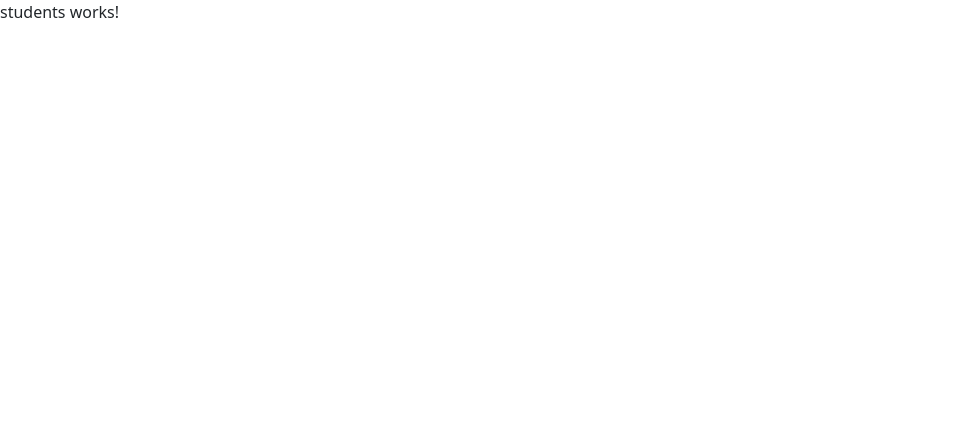
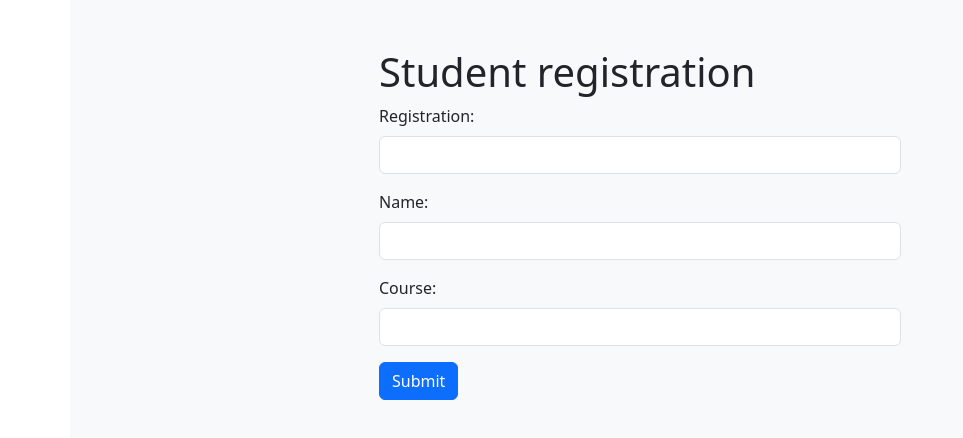
Before and after one commit to muriisantuss/register, an Angular app: page / in a window 1280 px wide. Shown: the top 438 px of the page, without its empty margins (0-963 px from the left). Built offline with nearby package versions, Linux system fonts and the light colour scheme.

Commit message:
form: Student registration

```diff
--- a/src/app/students/students.component.html
+++ b/src/app/students/students.component.html
@@ -1 +1,18 @@
-<p>students works!</p>
+<main class="container vh-100 bg-light p-5">
+  <form class="col-6 mx-auto">
+    <h1>Student registration</h1>
+    <div class="mb-3">
+      <label for="registration" class="form-label">Registration:</label>
+      <input type="text" class="form-control" id="registration" />
+    </div>
+    <div class="mb-3">
+      <label for="Name" class="form-label">Name:</label>
+      <input type="text" class="form-control" id="Name" />
+    </div>
+    <div class="mb-3">
+      <label for="Course" class="form-label">Course:</label>
+      <input type="text" class="form-control" id="Course" />
+    </div>
+    <button type="submit" class="btn btn-primary">Submit</button>
+  </form>
+</main>
--- a/src/styles.css
+++ b/src/styles.css
@@ -1 +1,2 @@
 /* You can add global styles to this file, and also import other style files */
+@import "../node_modules/bootstrap/dist/css/bootstrap.min.css";
```
